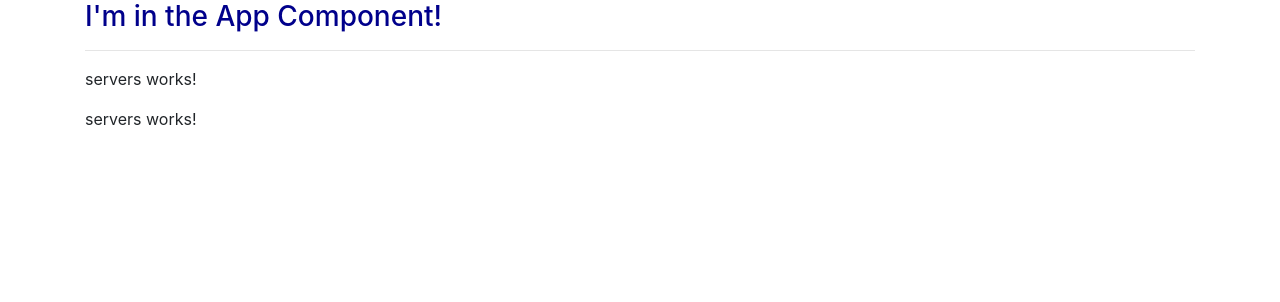
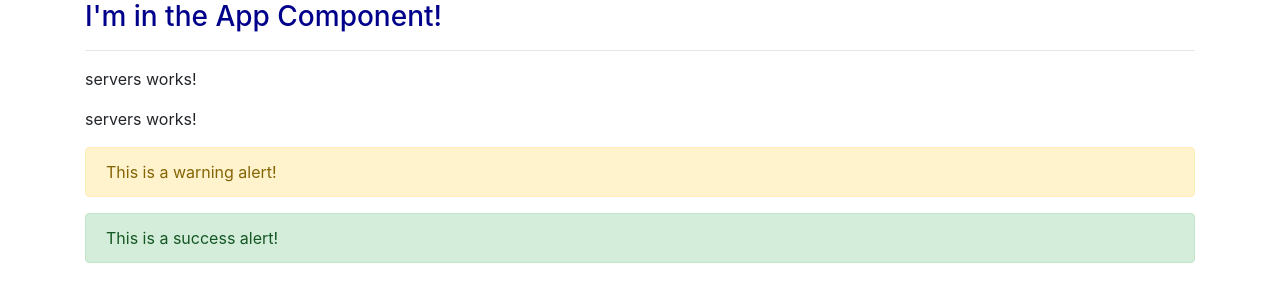
Before and after one commit to mallenswe/Angular-Learning, an Angular app in the folder my-first-app/: page / in a window 1280 px wide. Shown: the top 302 px of the page. Built offline with nearby package versions, Linux system fonts and the light colour scheme.

Commit message:
Component Assignment
Assignment: Create two component, warning-alert and success-alert and add them to the app.component.html. Style them to look like warning and success alerts.

```diff
--- /dev/null
+++ b/my-first-app/src/app/alerts/success/success.component.html
@@ -0,0 +1,3 @@
+<p class="alert alert-success">
+    This is a success alert!
+</p>
--- /dev/null
+++ b/my-first-app/src/app/alerts/success/success.component.ts
@@ -0,0 +1,15 @@
+import { Component, OnInit } from '@angular/core';
+
+@Component({
+  selector: 'app-success',
+  templateUrl: './success.component.html',
+  styleUrls: ['./success.component.css']
+})
+export class SuccessComponent implements OnInit {
+
+  constructor() { }
+
+  ngOnInit() {
+  }
+
+}
--- /dev/null
+++ b/my-first-app/src/app/alerts/warning/warning.component.html
@@ -0,0 +1,3 @@
+<p class="alert alert-warning">
+    This is a warning alert!
+</p>
--- /dev/null
+++ b/my-first-app/src/app/alerts/warning/warning.component.ts
@@ -0,0 +1,12 @@
+import { Component, OnInit } from '@angular/core';
+
+@Component({
+    selector: 'app-warning',
+    templateUrl: 'warning.component.html'
+})
+
+export class WarningComponent implements OnInit {
+    constructor() { }
+
+    ngOnInit() { }
+}
--- a/my-first-app/src/app/app.component.html
+++ b/my-first-app/src/app/app.component.html
@@ -7,3 +7,11 @@
     </div>
   </div>
 </div>
+<div class="container">
+  <div class="row">
+    <div class="col-12">
+      <app-warning></app-warning>
+      <app-success></app-success>
+    </div>
+  </div>
+</div>
--- a/my-first-app/src/app/app.module.ts
+++ b/my-first-app/src/app/app.module.ts
@@ -6,12 +6,16 @@ import { HttpClientModule } from '@angular/common/http';
 import { AppComponent } from './app.component';
 import { ServerComponent } from './server/server.component';
 import { ServersComponent } from './servers/servers.component';
+import { SuccessComponent } from './alerts/success/success.component';
+import { WarningComponent } from './alerts/warning/warning.component';
 
 @NgModule({
   declarations: [
     AppComponent,
     ServerComponent,
-    ServersComponent
+    ServersComponent,
+    SuccessComponent,
+    WarningComponent
   ],
   imports: [
     BrowserModule,
```
Also changed, not shown: my-first-app/src/app/alerts/success/success.component.css (added), my-first-app/src/app/alerts/warning/warning.component.css (added), 1 other file (tests, documents, lock files or other folders).
